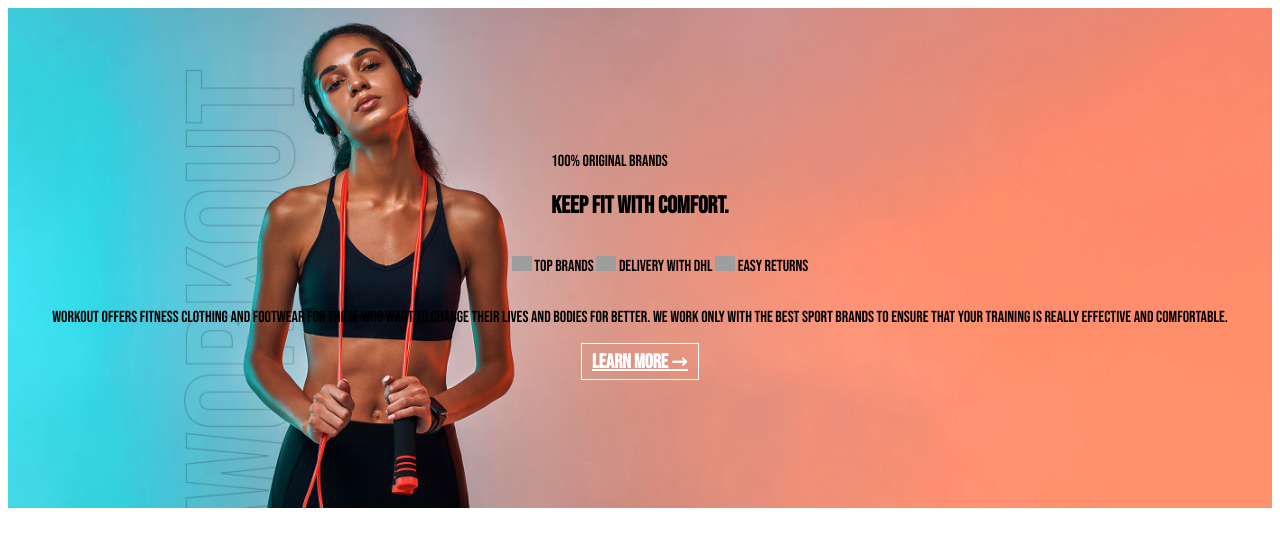
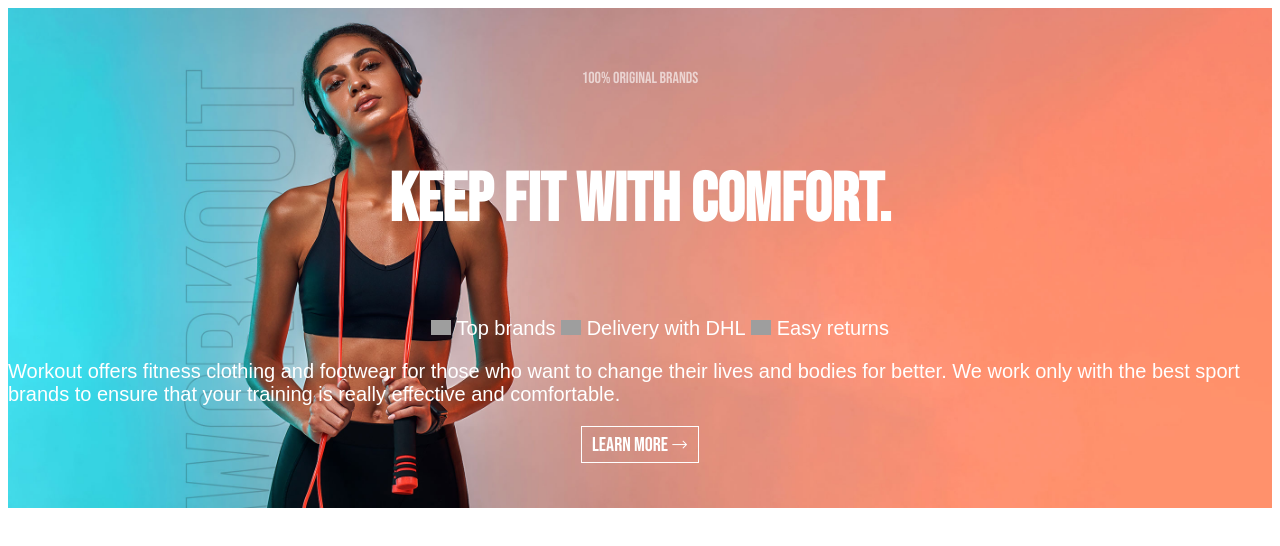
Before and after one commit to MariaMaksymyak/partofsite, a plain HTML site: page index.html in a window 1280 px wide. Drawn offline with Linux system fonts and the light colour scheme; grey boxes are pictures that could not be loaded.

```diff
--- a/css/common.css
+++ b/css/common.css
@@ -1,9 +1,9 @@
 @import url('https://fonts.googleapis.com/css2?family=Bebas+Neue&display=swap');
 
+
 :root{
-    font-family: 'Bebas Neue', cursive;
-    text-color: rgb(234, 241, 241),255,255,0.62;
-    alternate-text-color: #96132d;}
+    font-family: Bebas Neue, cursive;
+    }
 
 
 .brands{
@@ -17,22 +17,43 @@
     flex-direction: column;
 }
 
+.brands__sport-title{
+    color: rgba(255,255,255,0.62);
+}
+.brands__sport-subtitle{
+    color: #fff;
+    font-size: 68px;
+}
+.w-icon-list {
+    font-family: PT Sans, sans-serif;
+    color: #fff;
+    font-size: 20px;
+}
+
+.brands__sport_text{
+    font-family: PT Sans, sans-serif;
+    color: #fff;
+    font-size: 20px;
+
+}
+
+
 .brands__sport-linkbutton{
     background-color: transparent;
-
     border: 1px solid #fff;
     border-style: solid;
     color: #fff;
     cursor: pointer;
     display: inline-block;
     font-size: 20px;
-    font-weight: bold;
+    font-weight:lighter;
     margin: 0;
     padding: 5px 10px;
     text-align: center;
     white-space: nowrap;
-
+    text-decoration: none;
 }
 .brands__sport-linkbutton:hover {
-    background-color: blue;
+    background-color: #fff;
+    color: black;
 }
--- a/index.html
+++ b/index.html
@@ -12,19 +12,15 @@
     <main>
         <!--Maria Maksymyak starts-->
 
-
-
-        </div>
     <div class="brands">
          <div class="brands__sport">
             <p class="brands__sport-title">
             100% ORIGINAL BRANDS
             </p>
+         </div>
             <h2 class="brands__sport-subtitle">
             KEEP FIT WITH COMFORT.
             </h2>
-
-                </div>
         <div class="w-icon-list">
                         <ul>
                             <img src="//res2.weblium.site/res/60080b98d4893c0021b21b64/60095cc44e8e2700215e5b82" class="w-icon-list"alt="icon""  width="20">
@@ -35,14 +31,14 @@
                                 <li style="display:inline">Easy returns</li>
                         </ul>
         </div>
-                        <p class="brands__sport-subtitle">
+        <div class="brands__sport_text"
+            <p class="brands__sport_text">
                             Workout offers fitness clothing and footwear for those who want to change their lives and
                             bodies for better. We work only with the best sport brands to ensure that your training is
                             really effective and comfortable.
             </p>
+        </div>
                         <a href="#learnmore" class="brands__sport-linkbutton">Learn more <span> → </span></a>
-                    </div>
-
         </div>
     <!--end Maria Maksymyak starts-->
 </head>
```
Lines whose indentation alone changed are shown as unchanged.
